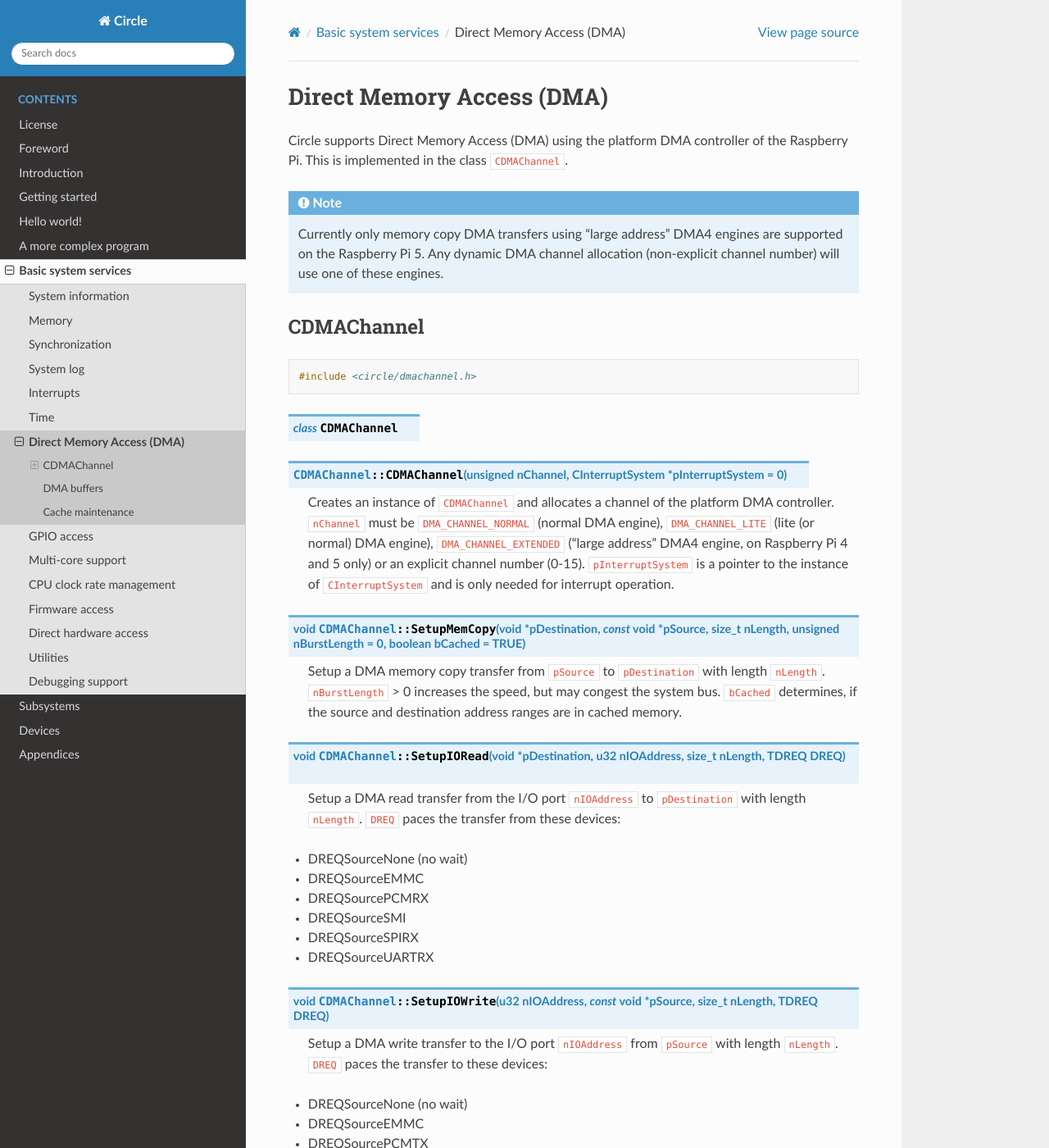
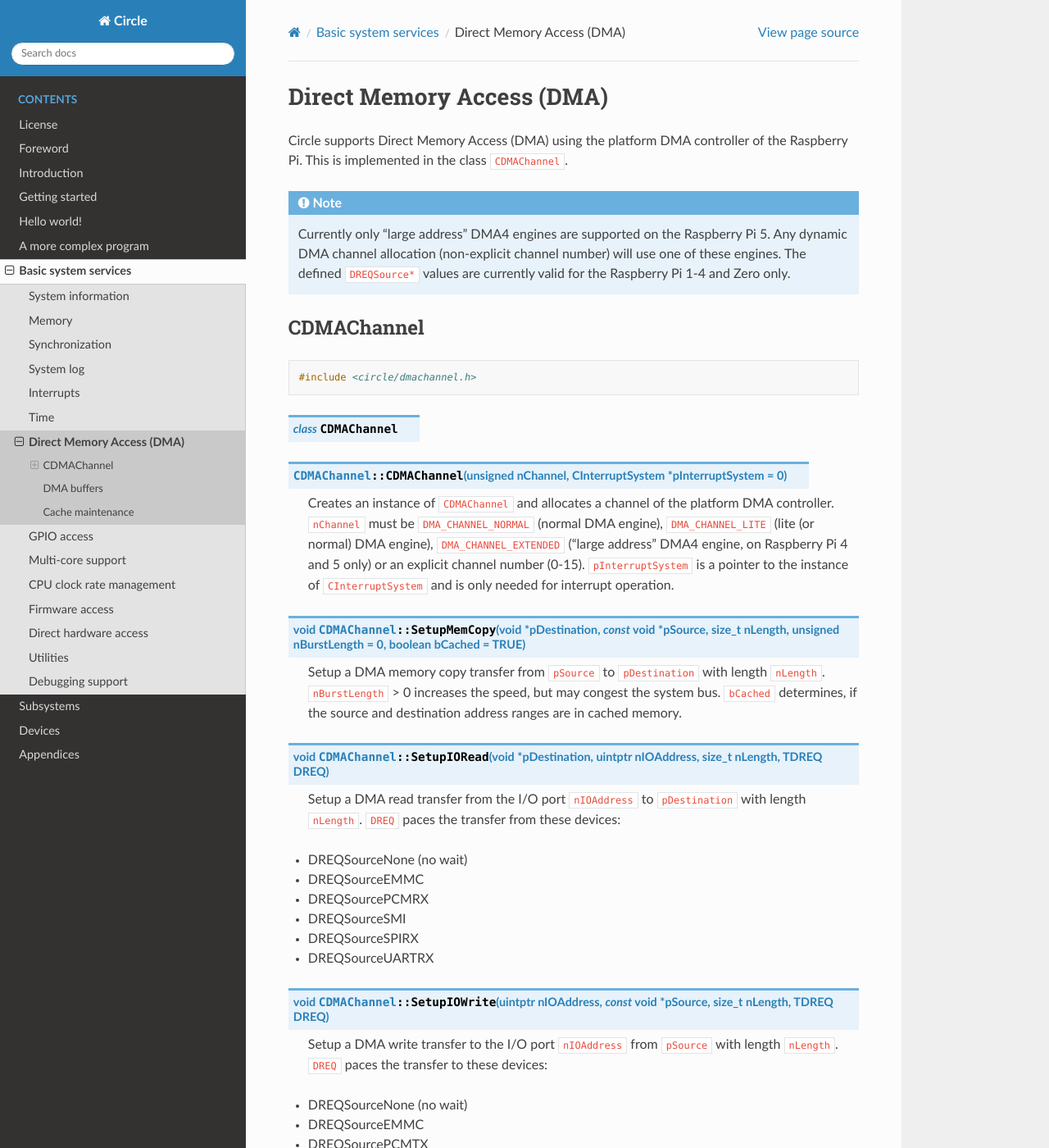
Before and after one commit to rsta2/circle-docs, a Sphinx documentation site: the page built from docs/basic-system-services/direct-memory-access.rst, in a window 1280 px wide and 1400 px high. Shown: the whole window at 82% size. Built offline with Sphinx 7.4.7 and the Read the Docs theme 2.0.0, drawn with Linux system fonts in a browser that asks for light colours.

Commit message:
basic-system-services/direct-memory-access: 64-bit port I/O supported on RPi 5

```diff
--- a/docs/basic-system-services/direct-memory-access.rst
+++ b/docs/basic-system-services/direct-memory-access.rst
@@ -5,7 +5,7 @@ Circle supports Direct Memory Access (DMA) using the platform DMA controller of
 
 .. note::
 
-	Currently only memory copy DMA transfers using "large address" DMA4 engines are supported on the Raspberry Pi 5. Any dynamic DMA channel allocation (non-explicit channel number) will use one of these engines.
+	Currently only "large address" DMA4 engines are supported on the Raspberry Pi 5. Any dynamic DMA channel allocation (non-explicit channel number) will use one of these engines. The defined ``DREQSource*`` values are currently valid for the Raspberry Pi 1-4 and Zero only.
 
 CDMAChannel
 ^^^^^^^^^^^
@@ -24,7 +24,7 @@ CDMAChannel
 
 	Setup a DMA memory copy transfer from ``pSource`` to ``pDestination`` with length ``nLength``. ``nBurstLength`` > 0 increases the speed, but may congest the system bus. ``bCached`` determines, if the source and destination address ranges are in cached memory.
 
-.. cpp:function:: void CDMAChannel::SetupIORead (void *pDestination, u32 nIOAddress, size_t nLength, TDREQ DREQ)
+.. cpp:function:: void CDMAChannel::SetupIORead (void *pDestination, uintptr nIOAddress, size_t nLength, TDREQ DREQ)
 
 	Setup a DMA read transfer from the I/O port ``nIOAddress`` to ``pDestination`` with length ``nLength``. ``DREQ`` paces the transfer from these devices:
 
@@ -35,7 +35,7 @@ CDMAChannel
 * DREQSourceSPIRX
 * DREQSourceUARTRX
 
-.. cpp:function:: void CDMAChannel::SetupIOWrite (u32 nIOAddress, const void *pSource, size_t nLength, TDREQ DREQ)
+.. cpp:function:: void CDMAChannel::SetupIOWrite (uintptr nIOAddress, const void *pSource, size_t nLength, TDREQ DREQ)
 
 	Setup a DMA write transfer to the I/O port ``nIOAddress`` from ``pSource`` with length ``nLength``. ``DREQ`` paces the transfer to these devices:
 
```
